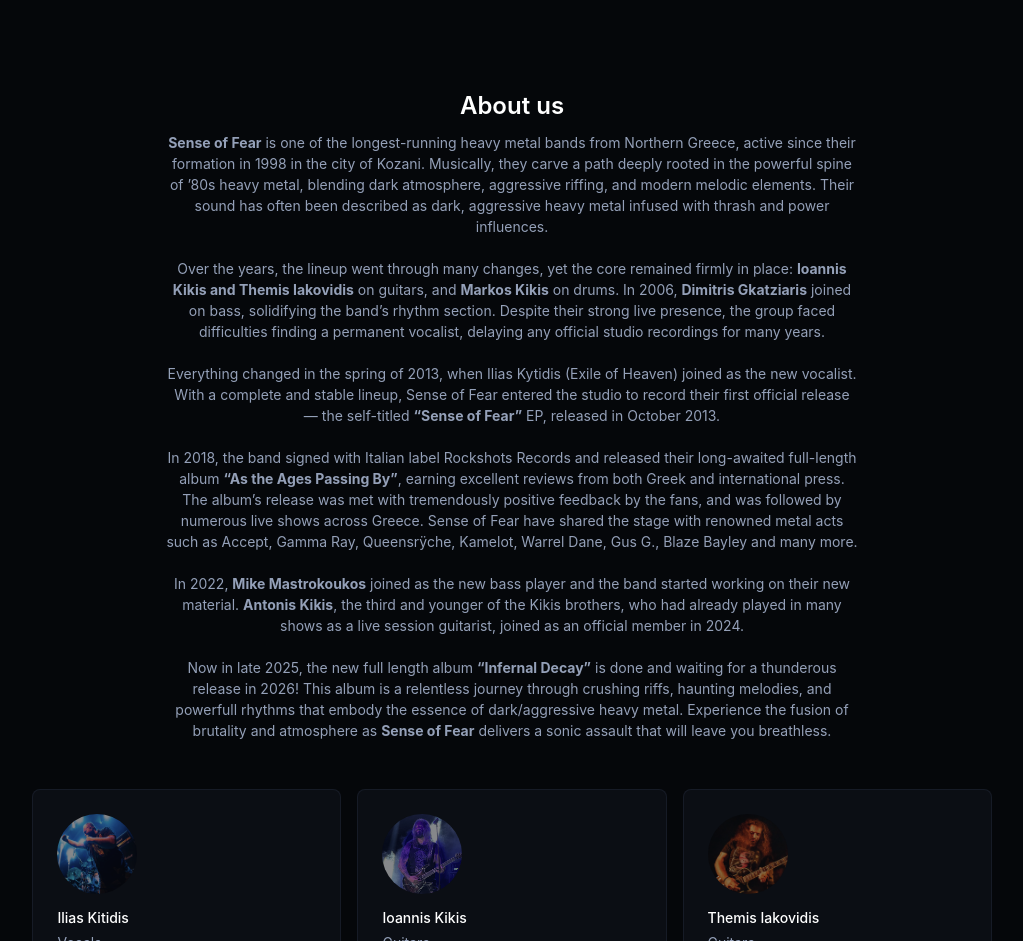
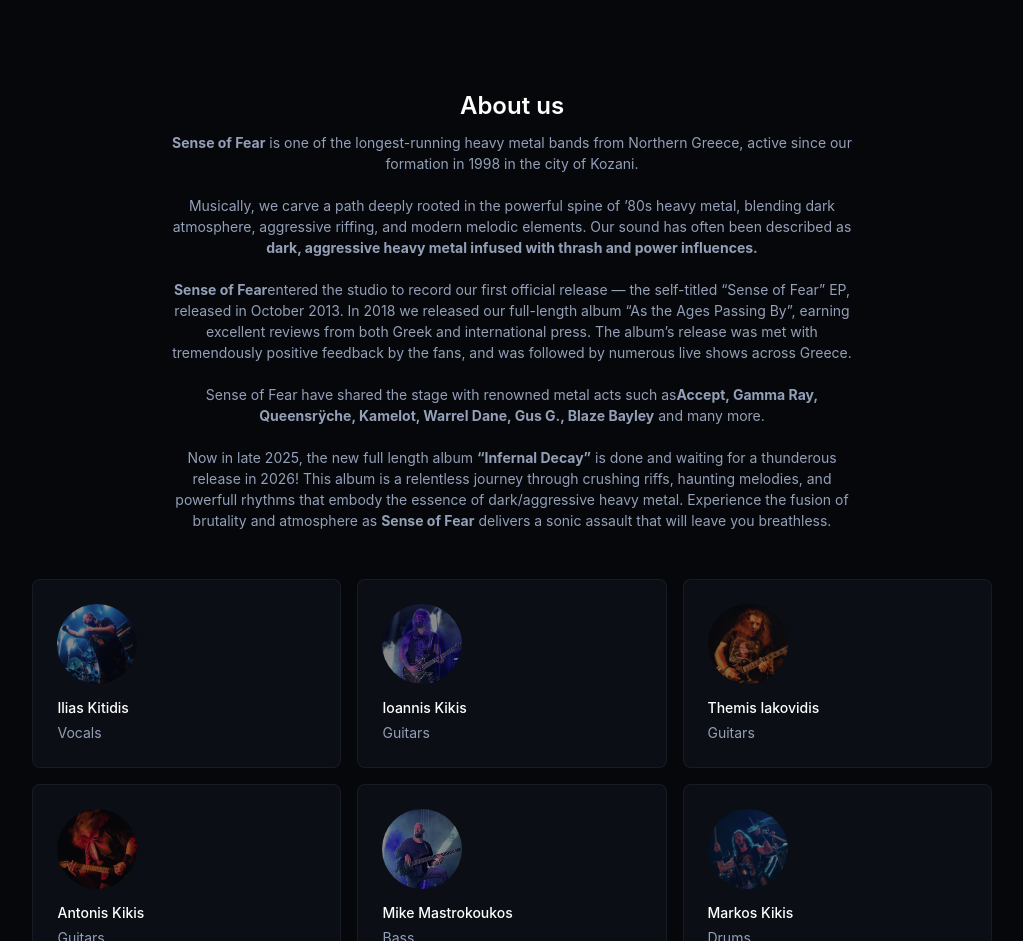
Before and after one commit to themis1986/sense_of_fear_infernal_decay_album_marketing_site, a React (Vite) app: page / in a window 1280 px wide. Shown: the part 2540-3481 px from the top of the page, without its empty margins (128-1151 px from the left). Built offline with nearby package versions, Linux system fonts and the light colour scheme; no server answers; the database is empty.

Commit message:
new about text

```diff
--- a/src/marketing-page/components/About.tsx
+++ b/src/marketing-page/components/About.tsx
@@ -112,49 +112,34 @@
           </Typography>
           <Typography variant="body1" sx={{ color: "grey.400" }}>
             <strong>Sense of Fear</strong> is one of the longest-running heavy
-            metal bands from Northern Greece, active since their formation in
-            1998 in the city of Kozani. Musically, they carve a path deeply
-            rooted in the powerful spine of ’80s heavy metal, blending dark
-            atmosphere, aggressive riffing, and modern melodic elements. Their
-            sound has often been described as dark, aggressive heavy metal
-            infused with thrash and power influences.
+            metal bands from Northern Greece, active since our formation in 1998
+            in the city of Kozani.
             <br />
             <br />
-            Over the years, the lineup went through many changes, yet the core
-            remained firmly in place:{" "}
-            <strong>Ιοannis Kikis and Themis Iakovidis</strong> on guitars, and{" "}
-            <strong>Markos Kikis</strong> on drums. In 2006,{" "}
-            <strong>Dimitris Gkatziaris</strong> joined on bass, solidifying the
-            band’s rhythm section. Despite their strong live presence, the group
-            faced difficulties finding a permanent vocalist, delaying any
-            official studio recordings for many years.
+            Musically, we carve a path deeply rooted in the powerful spine of
+            ’80s heavy metal, blending dark atmosphere, aggressive riffing, and
+            modern melodic elements. Our sound has often been described as{" "}
+            <strong>
+              dark, aggressive heavy metal infused with thrash and power
+              influences.
+            </strong>{" "}
             <br />
             <br />
-            Everything changed in the spring of 2013, when Ilias Kytidis (Exile
-            of Heaven) joined as the new vocalist. With a complete and stable
-            lineup, Sense of Fear entered the studio to record their first
-            official release — the self-titled <strong>
-              “Sense of Fear”
-            </strong>{" "}
-            EP, released in October 2013.
+            <strong>Sense of Fear</strong>entered the studio to record our first
+            official release — the self-titled “Sense of Fear” EP, released in
+            October 2013. In 2018 we released our full-length album “As the Ages
+            Passing By”, earning excellent reviews from both Greek and
+            international press. The album’s release was met with tremendously
+            positive feedback by the fans, and was followed by numerous live
+            shows across Greece.
             <br />
             <br />
-            In 2018, the band signed with Italian label Rockshots Records and
-            released their long-awaited full-length album{" "}
-            <strong>“As the Ages Passing By”</strong>, earning excellent reviews
-            from both Greek and international press. The album’s release was met
-            with tremendously positive feedback by the fans, and was followed by
-            numerous live shows across Greece. Sense of Fear have shared the
-            stage with renowned metal acts such as Accept, Gamma Ray,
-            Queensrÿche, Kamelot, Warrel Dane, Gus G., Blaze Bayley and many
-            more.
-            <br />
-            <br />
-            In 2022, <strong>Mike Mastrokoukos</strong> joined as the new bass
-            player and the band started working on their new material.{" "}
-            <strong>Antonis Kikis</strong>, the third and younger of the Kikis
-            brothers, who had already played in many shows as a live session
-            guitarist, joined as an official member in 2024.
+            Sense of Fear have shared the stage with renowned metal acts such as
+            <strong>
+              Accept, Gamma Ray, Queensrÿche, Kamelot, Warrel Dane, Gus G.,
+              Blaze Bayley
+            </strong>{" "}
+            and many more.
             <br />
             <br />
             Now in late 2025, the new full length album{" "}
```
